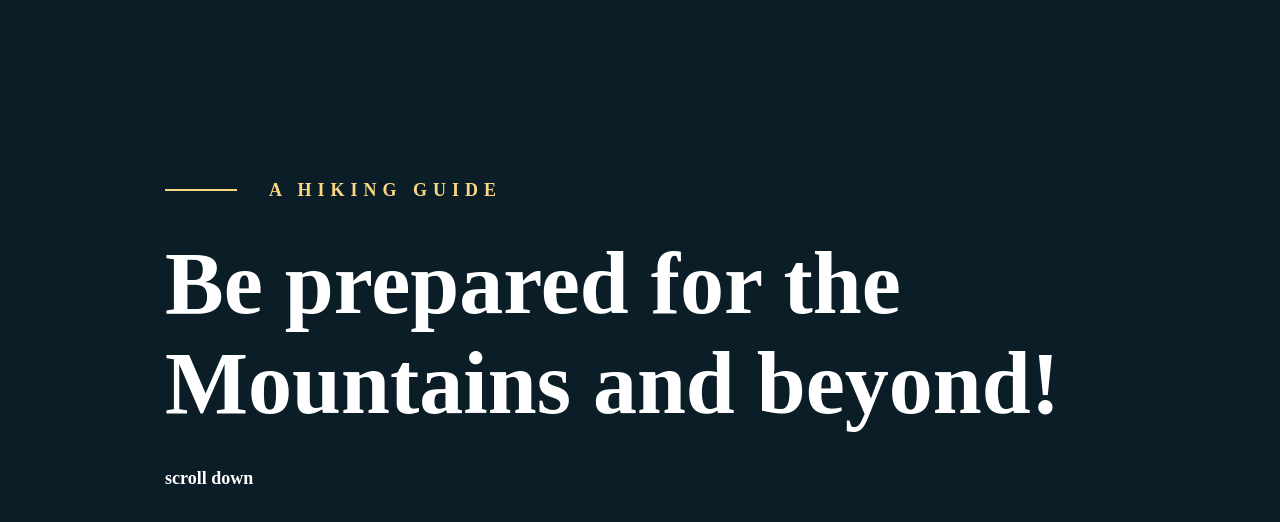
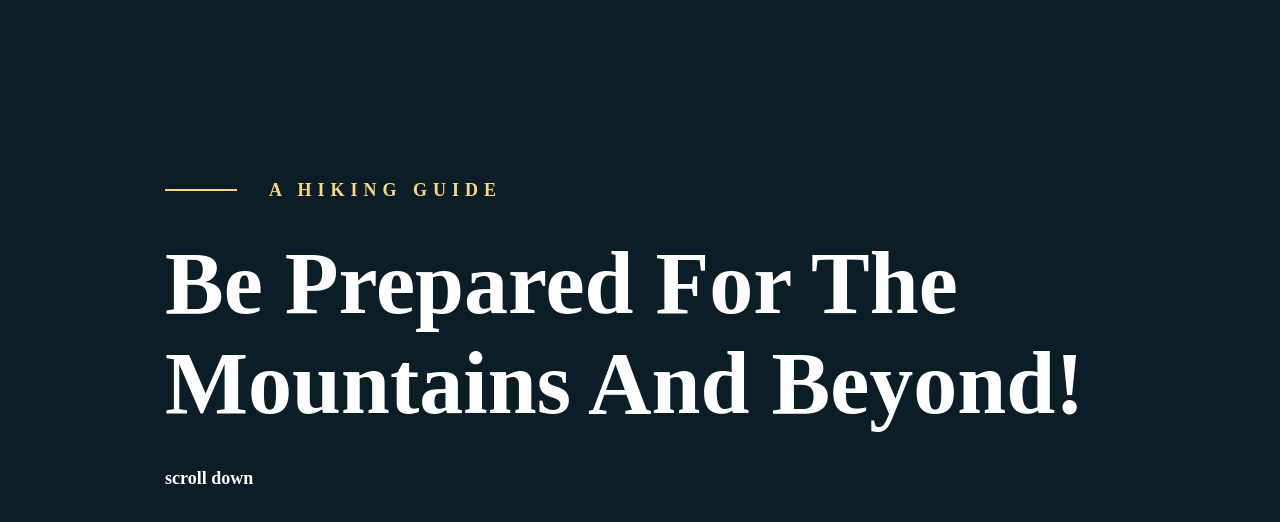
Before and after one commit to VladZyma/pet-MNTN, a website: page src/index.html in a window 1280 px wide. Shown: the part 112-634 px from the top of the page. Drawn offline with nearby package versions, Linux system fonts and the light colour scheme; files that its build step writes are made by us from their sources; a web font is replaced by a local one.

Commit message:
fix subtitle

```diff
--- a/src/components/hero.html
+++ b/src/components/hero.html
@@ -5,7 +5,7 @@
       <h1 class="hero__title title">A Hiking guide</h1>
 
       <h3 class="hero__subtitle subtitle subtitle--big">
-        Be prepared for the Mountains and beyond!
+        Be Prepared For The Mountains And Beyond!
       </h3>
 
       <button class="hero__btn">
```
